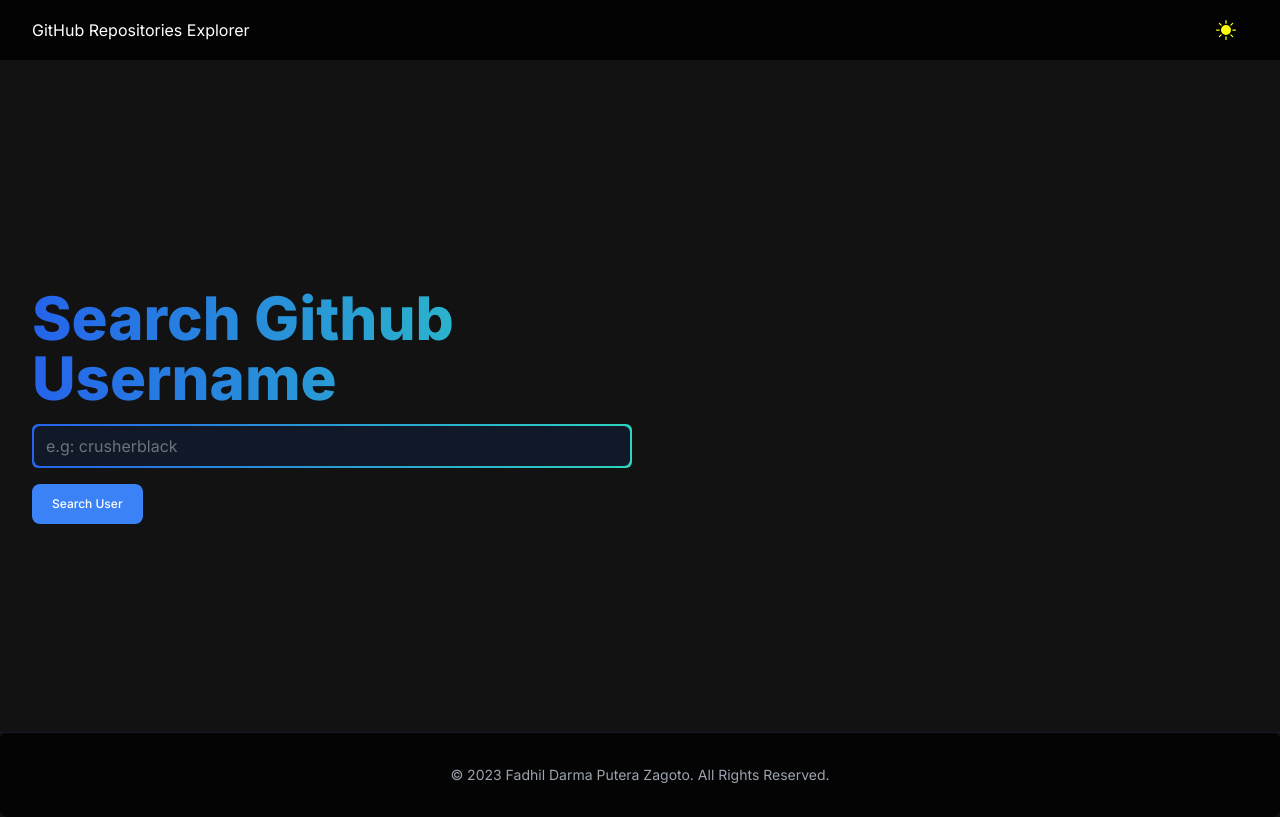
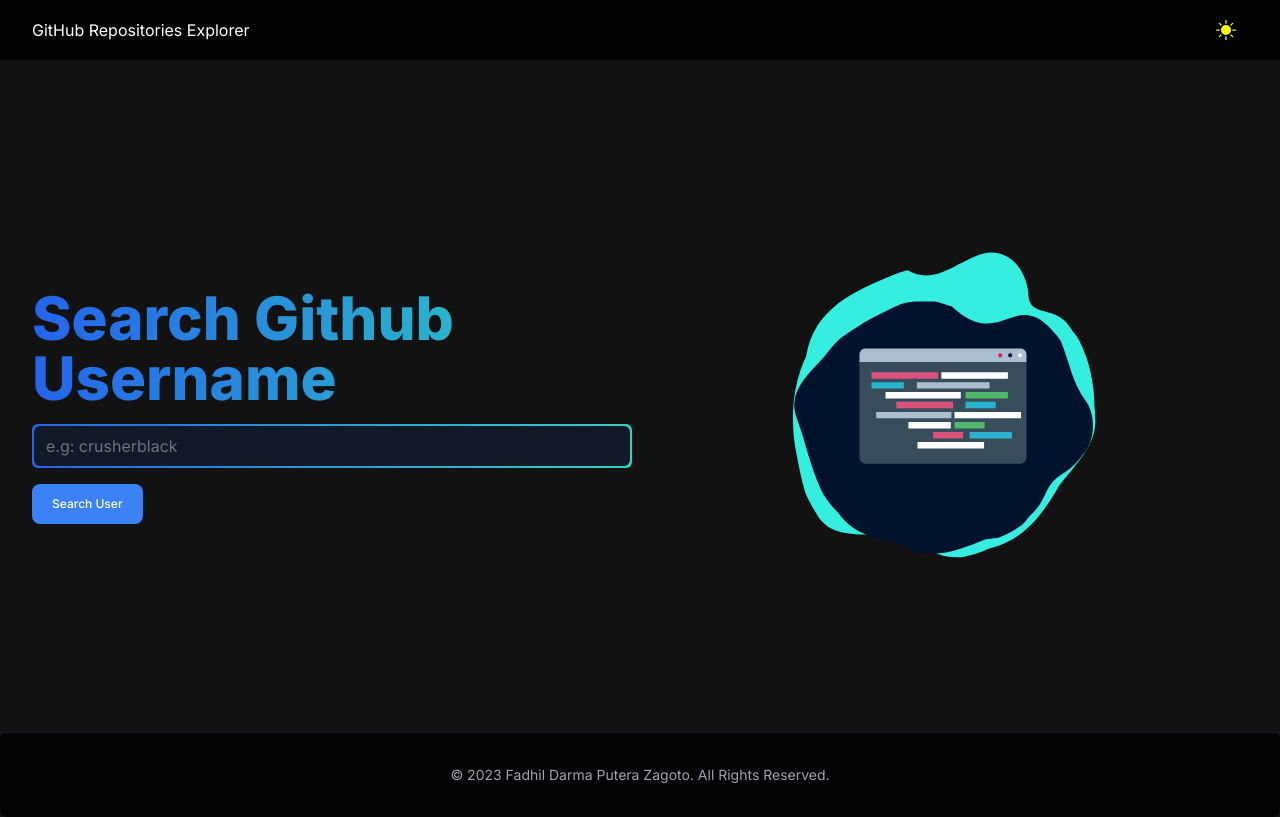
Before and after one commit to crusherblack/github-repositories-explorer, a Next.js app: page / in a window 1280 px wide. Built offline with nearby package versions, Linux system fonts and the light colour scheme.

Commit message:
chore: remove comment

```diff
--- a/package.json
+++ b/package.json
@@ -8,7 +8,8 @@
     "start": "next start",
     "lint": "next lint",
     "test": "jest --watch",
-    "test:ci": "jest --ci"
+    "test:ci": "jest --ci",
+    "test:coverage": "jest --coverage"
   },
   "dependencies": {
     "@headlessui/react": "^1.7.14",
--- a/src/components/hero.tsx
+++ b/src/components/hero.tsx
@@ -77,7 +77,7 @@
         </Button>
       </div>
       <div className="relative w-full text-black/90 dark:text-white/90 flex flex-col justify-center items-center">
-        {/* <Lottie
+        <Lottie
           animationData={
             isLoading
               ? loadingLottieFile
@@ -85,7 +85,7 @@
               ? notFoundLottieFile
               : heroLottieFile
           }
-        /> */}
+        />
         {isLoading && <p>Searching...</p>}
       </div>
     </div>
--- a/src/components/result-tab-header.tsx
+++ b/src/components/result-tab-header.tsx
@@ -10,7 +10,7 @@
 
   return (
     <div className="flex items-center gap-2 ">
-      {/* <AiFillGithub className="w-6 h-6" /> */}
+      <AiFillGithub className="w-6 h-6" />
       <p className="text-md">{username}</p>
     </div>
   );
```
